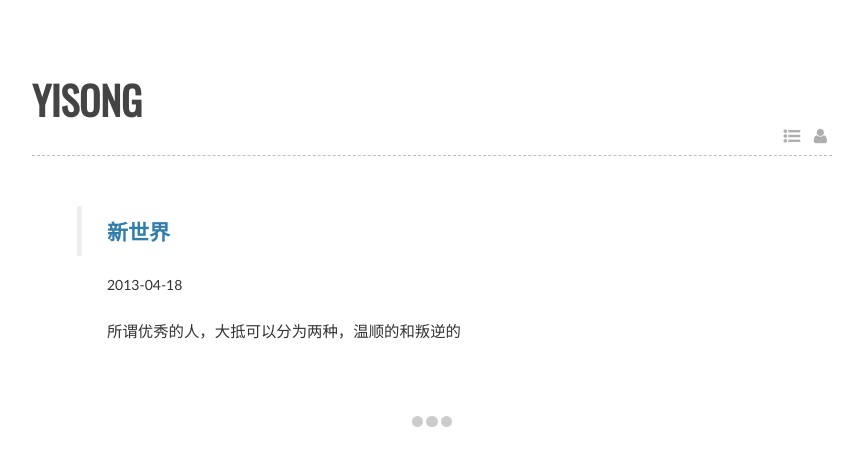
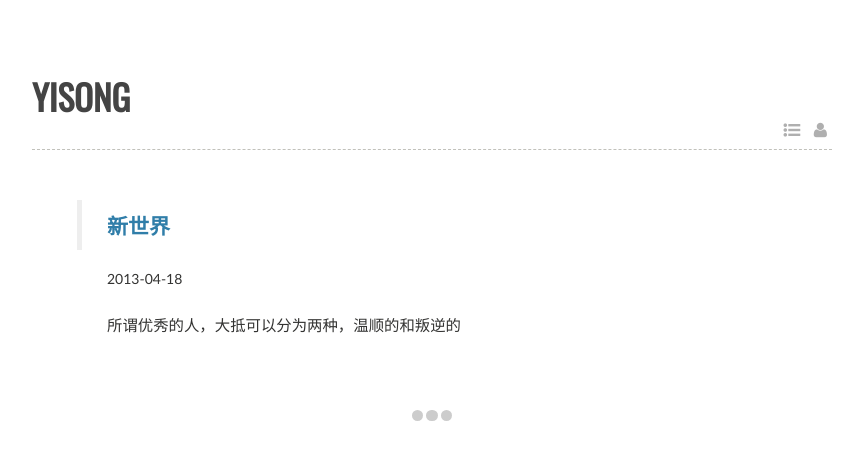
Before and after one commit to yisong/yisong.github.com, a Jekyll site: the page built from index.md, in a window 1280 px wide. Shown: the top 466 px of the page, without its empty margins (208-1066 px from the left). Built offline with Jekyll 4.4.1, drawn with Linux system fonts in a browser that asks for light colours; some web fonts are replaced.

Commit message:
title font

```diff
--- a/assets/css/style.css
+++ b/assets/css/style.css
@@ -50,7 +50,7 @@ body {
 
 
 #pageheader a#title  {
-	font-size:2.8em;
+	font-size:2.5em;
   font-weight: bold;
   font-family: "Oswald", "Hiragino Sans GB", "Microsoft YaHei", sans-serif;
   text-transform: uppercase;
```
